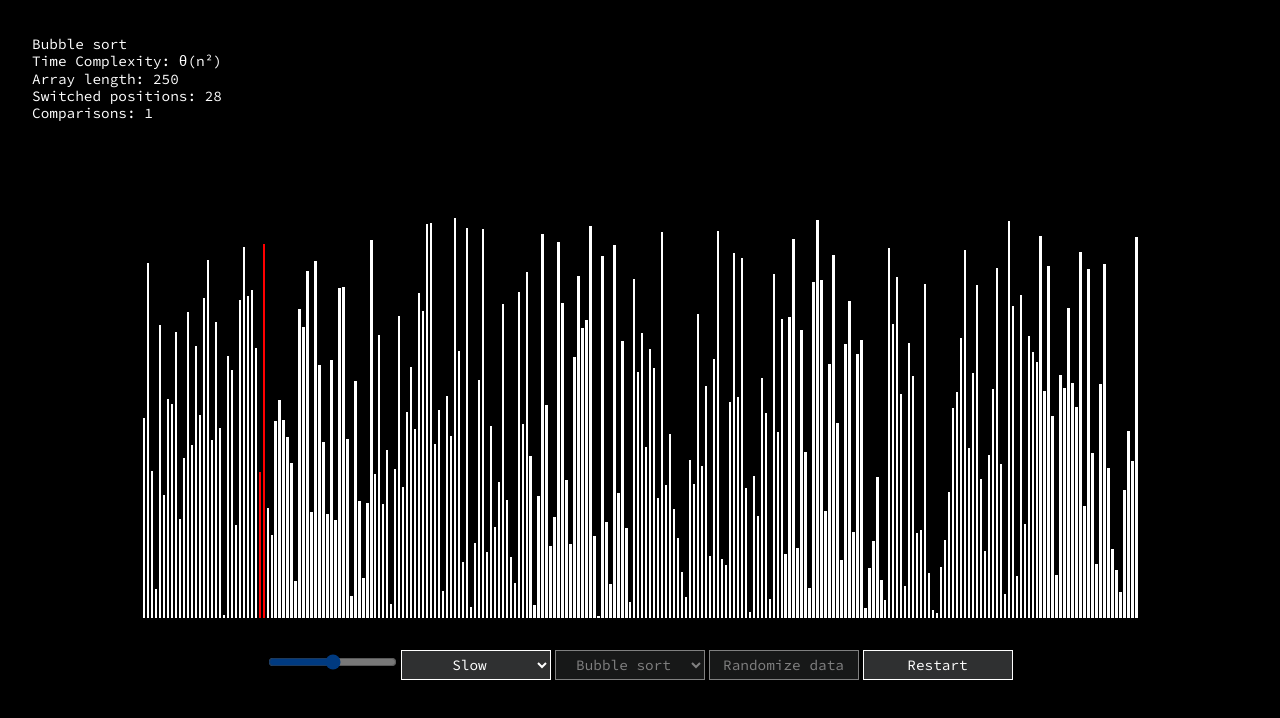
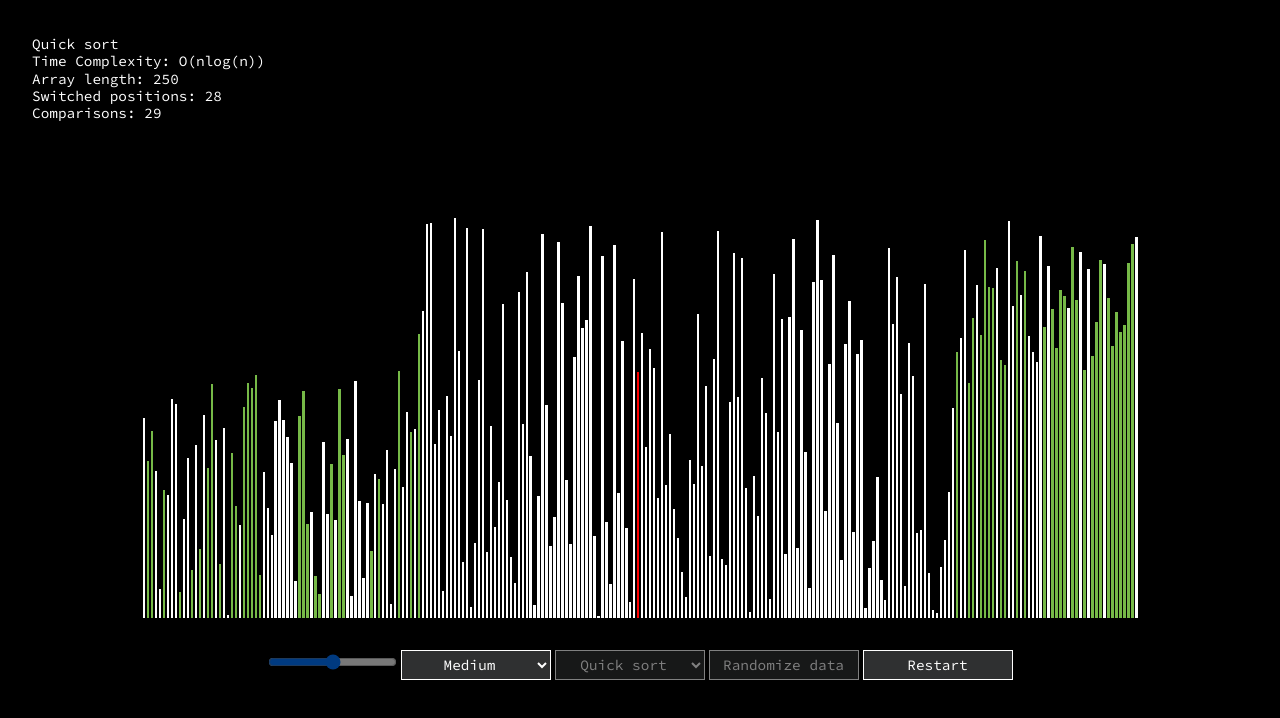
Before and after one commit to J-Zam/Sorting-Algorithms, a website built with Vite: page index.html in a window 1280 px wide. Both pictures are taken after a click on the button "Sort". Built offline with nearby package versions, Linux system fonts and the light colour scheme.

Commit message:
style: bar transition delay and color

```diff
--- a/index.html
+++ b/index.html
@@ -23,14 +23,14 @@
         />
 
         <select name="" id="speed">
-          <option value="50" selected="selected">Slow</option>
-          <option value="25">Medium</option>
+          <option value="50">Slow</option>
+          <option value="25" selected="selected">Medium</option>
           <option value="10">Fast</option>
         </select>
         <select name="" id="algorithms">
-          <option value="bubble" selected="selected">Bubble sort</option>
+          <option value="quick" selected="selected">Quick sort</option>
+          <option value="bubble">Bubble sort</option>
           <option value="insertion">Insertion sort</option>
-          <option value="quick">Quick sort</option> -->
         </select>
         <button id="random_btn">Randomize data</button>
         <button id="sort_btn">Sort</button>
--- a/src/main.ts
+++ b/src/main.ts
@@ -23,8 +23,8 @@ document.addEventListener("DOMContentLoaded", function () {
   unsortedArray = createRandomArray();
   generateDimensions();
   renderBars(unsortedArray);
-  selectAlgorithm!.value = "bubble";
-  speed!.value = "50";
+  selectAlgorithm!.value = "quick";
+  speed!.value = "25";
   slider!.value = "250";
   restartBtn!.style.display = "none";
 });
@@ -43,7 +43,6 @@ speed?.addEventListener("change", (e: any) => {
 
 selectAlgorithm?.addEventListener("change", () => {
   algorithmToUse = selectAlgorithm!.value;
-  localStorage.setItem("algorithm", algorithmToUse);
 });
 
 randomizeArray?.addEventListener("click", () => {
@@ -65,7 +64,7 @@ sortBtn?.addEventListener("click", () => {
       quickSort(unsortedArray, 0, unsortedArray.length - 1);
       break;
     default:
-      bubbleSort(unsortedArray);
+      quickSort(unsortedArray, 0, unsortedArray.length - 1);
       break;
   }
 });
@@ -167,8 +166,8 @@ async function swap(array: number[], i: number, j: number, bars: HTMLCollectionO
   [array[i], array[j]] = [array[j], array[i]];
   bars[i].style.height = array[i] * heightFactor + "px";
   bars[j].style.height = array[j] * heightFactor + "px";
-  bars[i].style.backgroundColor = "green";
-  bars[j].style.backgroundColor = "green";
+  bars[i].style.backgroundColor = "#76B947";
+  bars[j].style.backgroundColor = "#76B947";
   await sleep(speedFactor);
 
   return array;
--- a/src/style.scss
+++ b/src/style.scss
@@ -45,6 +45,7 @@ body {
 
 .bar {
   background-color: #fff;
+  transition: height .4s;
 }
 
 .buttons_container>button,
```
